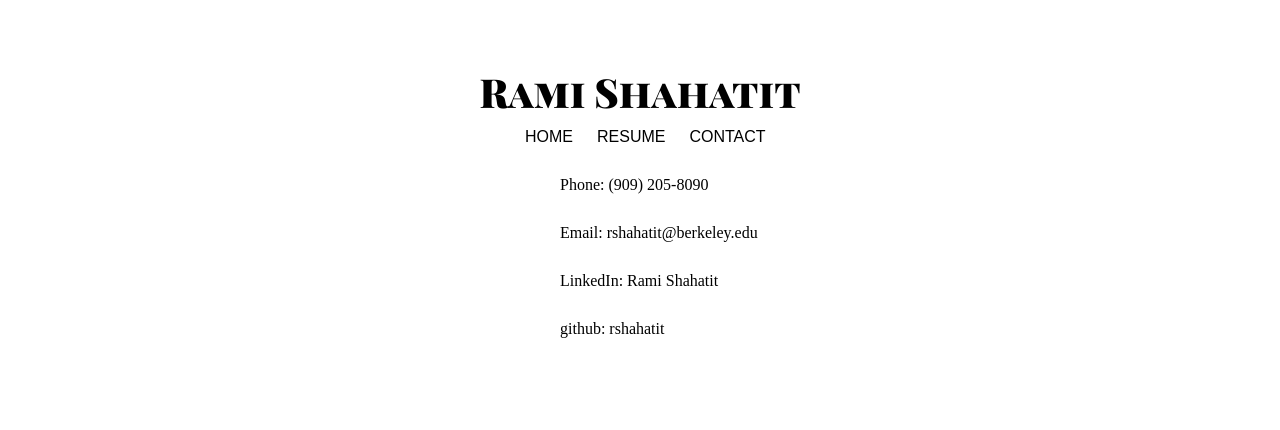
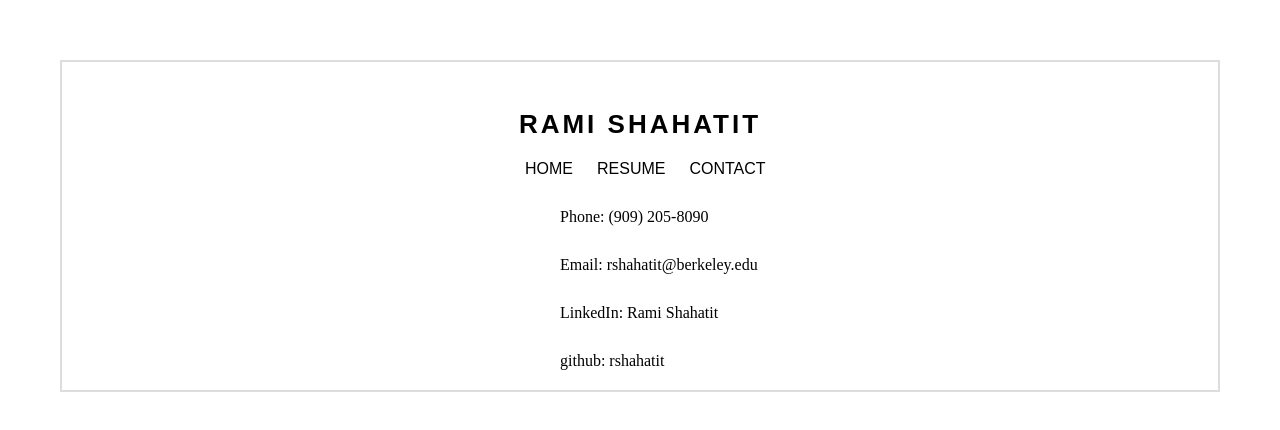
Before and after one commit to Rshahatit/contact, a plain HTML site: page index.html in a window 1280 px wide. Drawn offline with Linux system fonts and the light colour scheme.

Commit message:
Update style.css

```diff
--- a/style.css
+++ b/style.css
@@ -2,10 +2,34 @@
   display: border-box;
 
 }
+
 body {
-  background-color: White;
+  background-color: #fff;
   padding: 20px;
+  border: 2px solid rgb(221, 221, 221);
+  margin: 60px;
 }
+
+h1 {
+  font-family: Varela Round, arial,sans-serif;
+  font-size: 26px;
+  color: black;
+  padding-top: 10px;
+  letter-spacing: 3px;
+  text-transform: uppercase;
+  text-size-adjust:100%;
+
+}
+
+h1 a {
+  color: black;
+  text-decoration: none;
+}
+.name {
+  text-align: center;
+  margin-bottom: 20px;
+}
+
 
 .nav ul{
   width:290px;
@@ -48,18 +72,3 @@ body {
   text-decoration: none;
   text-transform: uppercase;
 }
-
-h1 {
-  font-family: 'Playfair Display SC', sans-serif;
-  font-size: 40px;
-  color: black;
-  text-align: center;
-  margin-bottom: 10px;
-  padding-top: 10px;
-
-}
-
-h1 a {
-  color: black;
-  text-decoration: none;
-}
```
